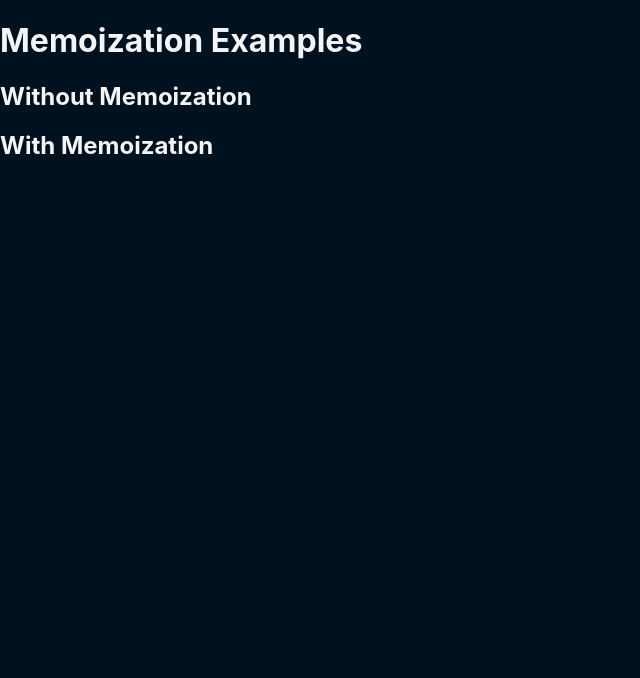
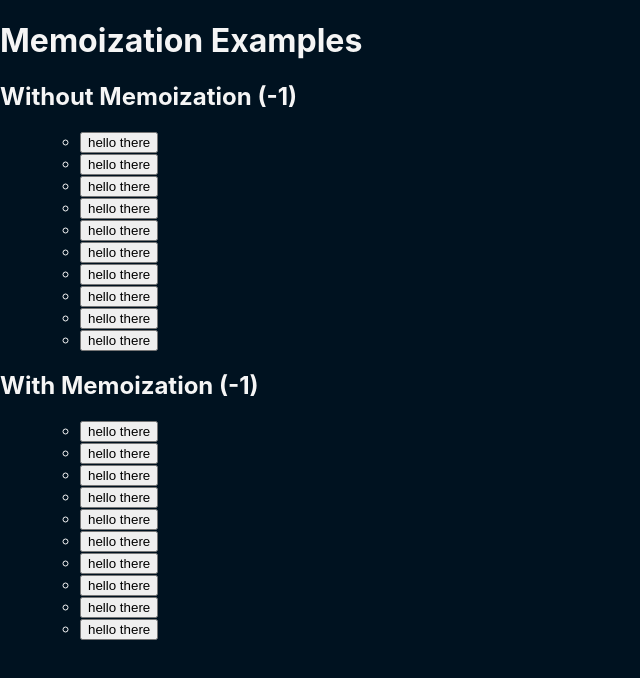
Before and after one commit to LitenApe/react-game, a React (Create React App) app: page /memoization in a window 1280 px wide. Shown: the top 678 px of the page, without its empty margins (0-640 px from the left). Built offline with nearby package versions, Linux system fonts and the light colour scheme.

Commit message:
feat: add memoization example

```diff
--- a/src/containers/Memoization.tsx
+++ b/src/containers/Memoization.tsx
@@ -1,15 +1,73 @@
+import { useCallback } from 'react';
+import { memo } from 'react';
+import { useState } from 'react';
+import { ComponentProps } from 'react';
+import { MouseEvent } from 'react';
+
+function Button({
+  children,
+  dataId,
+  ...props
+}: { dataId: number } & ComponentProps<'button'>): JSX.Element {
+  console.log('rendering button', dataId);
+  return <button {...props}>{children}</button>;
+}
+
+// eslint-disable-next-line react/display-name
+const List = memo(
+  ({
+    onClick,
+  }: {
+    onClick: (event: MouseEvent<HTMLButtonElement>) => void;
+  }) => {
+    return (
+      <ul>
+        {Array.from(Array(10)).map((_, idx) => (
+          <li key={'without-' + idx}>
+            <Button dataId={idx} onClick={onClick}>
+              hello there
+            </Button>
+          </li>
+        ))}
+      </ul>
+    );
+  }
+);
+
 function WithoutMemoization(): JSX.Element {
+  const [clicked, setClicked] = useState<number>(-1);
+
+  function onClick() {
+    setClicked((last) => last + 1);
+  }
+
+  console.log('rendering container');
+
   return (
     <section>
-      <h2>Without Memoization</h2>
+      <h2>Without Memoization ({clicked})</h2>
+      <ul>
+        <List onClick={onClick} />
+      </ul>
     </section>
   );
 }
 
 function WithMemoization(): JSX.Element {
+  const [clicked, setClicked] = useState<number>(-1);
+
+  const onClick = useCallback((_) => {
+    setClicked((last) => last + 1);
+  }, []);
+
+  console.log('rendering container');
+
   return (
     <section>
-      <h2>With Memoization</h2>
+      <h2>With Memoization ({clicked})</h2>
+      <ul>
+        <List onClick={onClick} />
+      </ul>
     </section>
   );
 }
```
